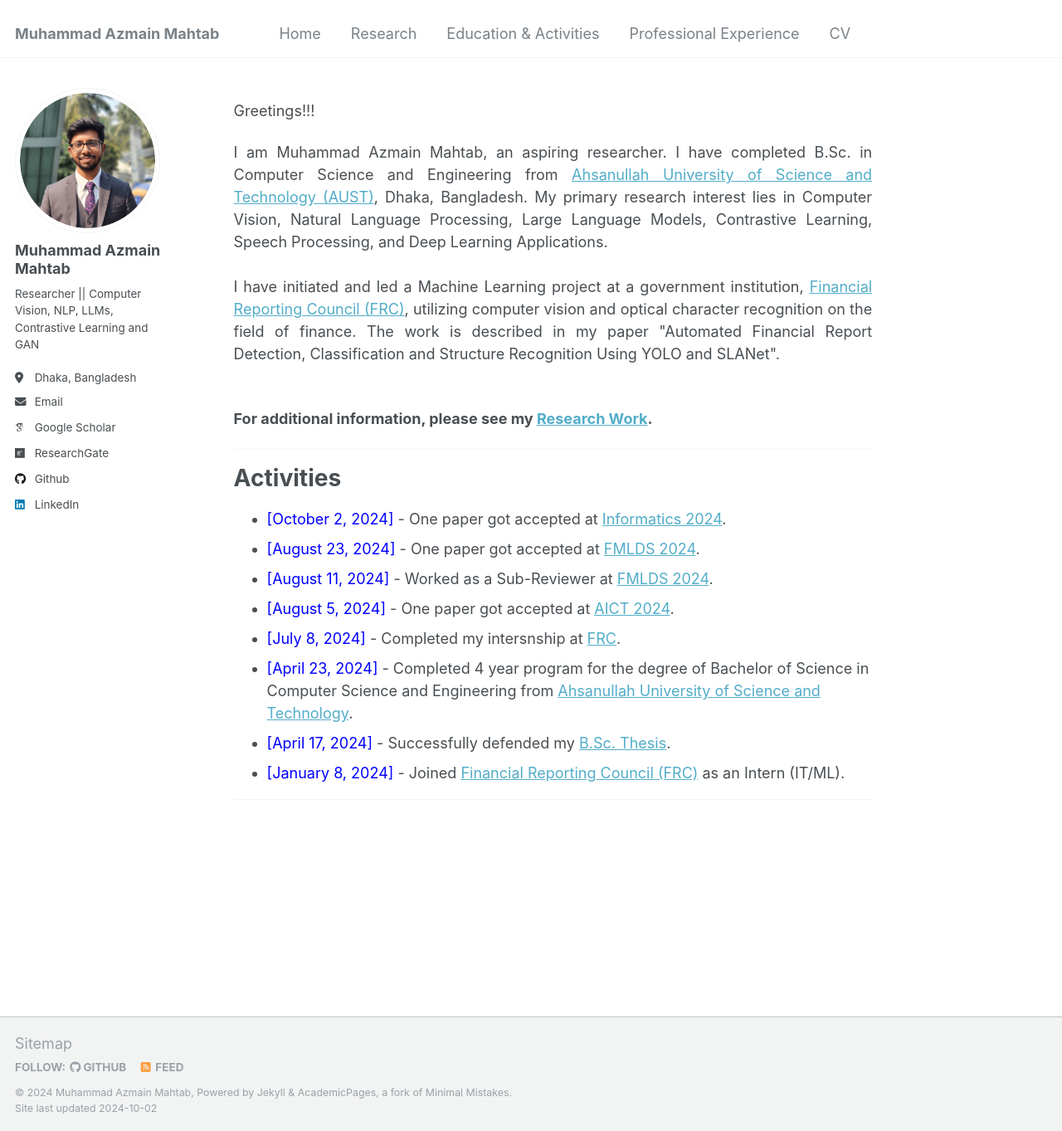
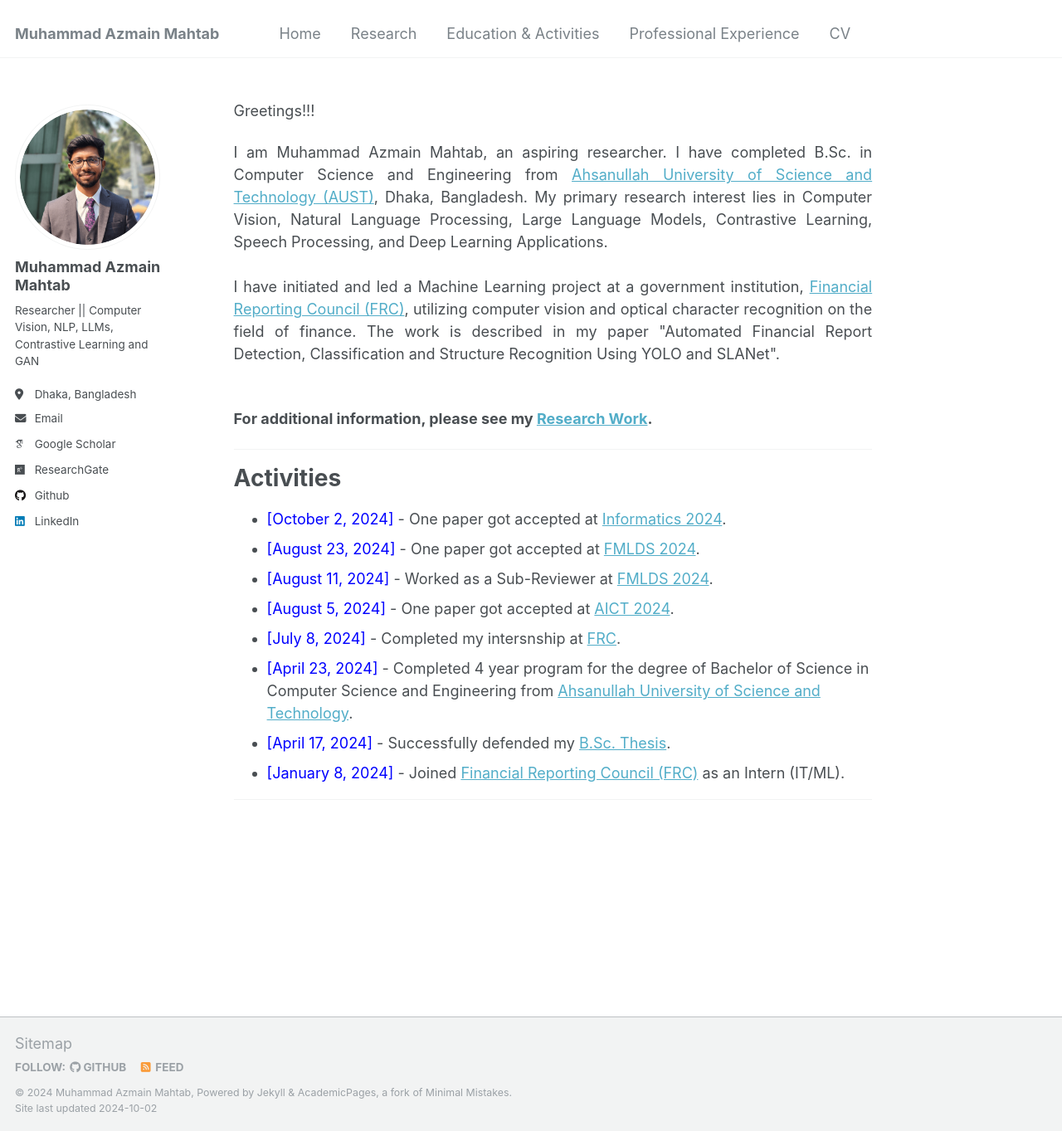
Before and after one commit to muhammad-azmain-mahtab/muhammad-azmain-mahtab.github.io, a Jekyll site: the page built from _pages/about.md, in a window 1280 px wide and 1363 px high. Shown: the whole window at 83% size. Built offline with Jekyll 4.4.1, drawn with Linux system fonts in a browser that asks for light colours; some web fonts are replaced.

Commit message:
CSS Tweaked

```diff
--- a/_sass/_utilities.scss
+++ b/_sass/_utilities.scss
@@ -387,7 +387,7 @@ body:hover .visually-hidden button {
     @include clearfix();
     position: -webkit-sticky;
     position: sticky;
-    top: 2em;
+    top: 7em;
 
     > * {
       display: block;
```
